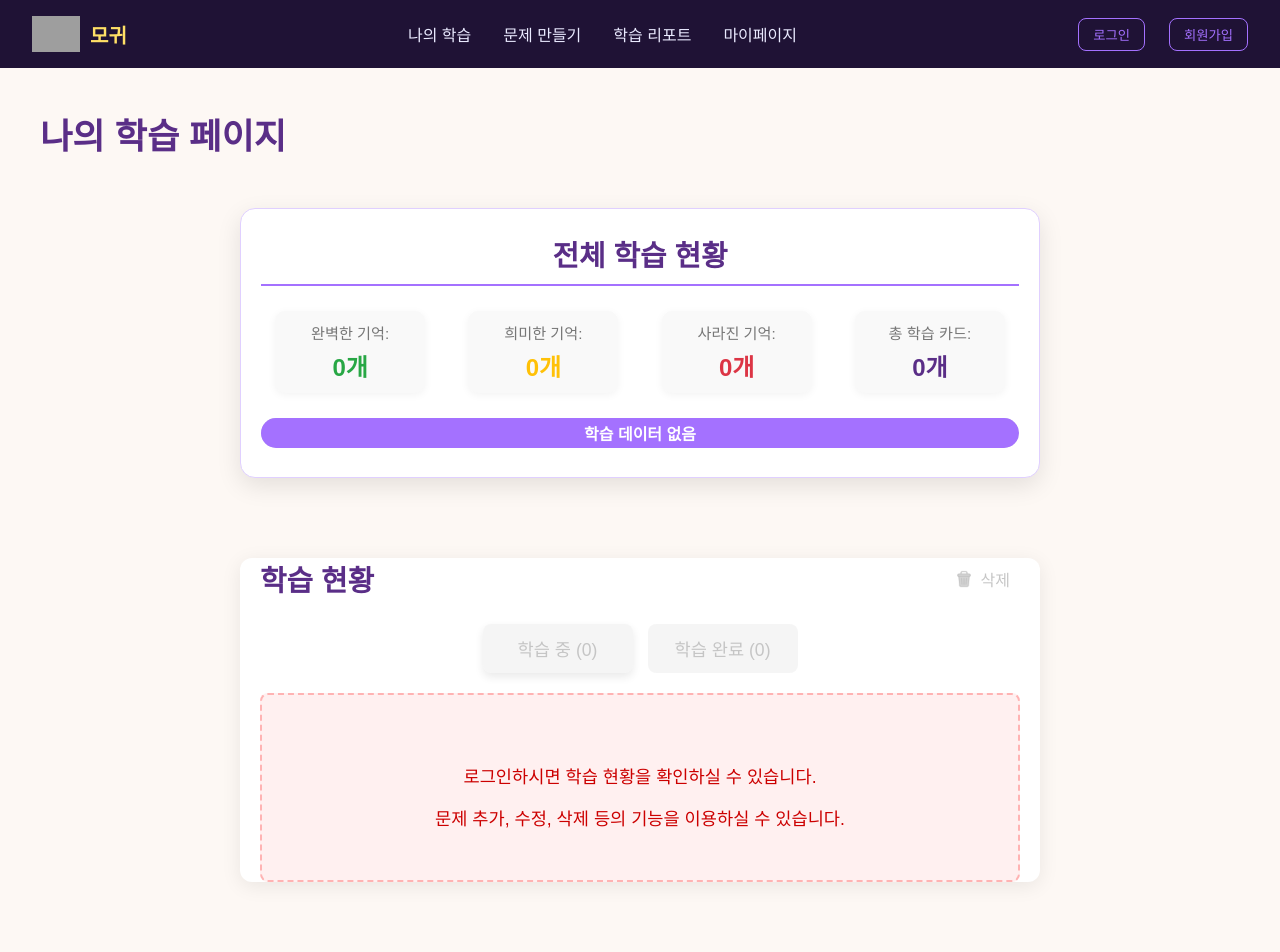
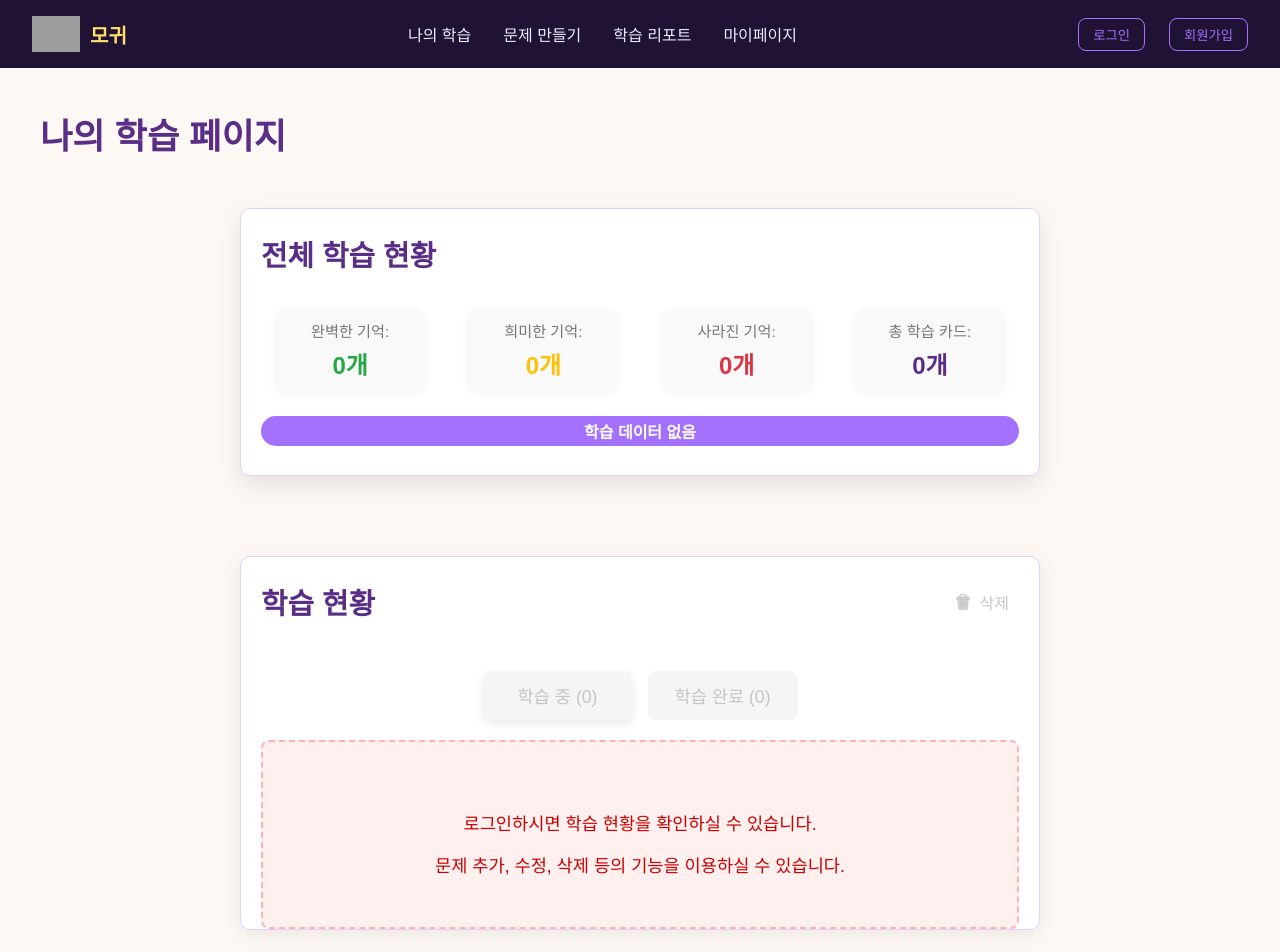
Before and after one commit to suhyun113/Mogwi, a Vue app in the folder frontend/: page /mystudy in a window 1280 px wide. Shown: the top 952 px of the page. Built offline with nearby package versions, Linux system fonts and the light colour scheme; grey boxes are pictures that could not be loaded.

Commit message:
Style (frontend): 텍스트 위치 및 테두리 디자인 수정

```diff
--- a/frontend/src/components/MyStudy/OverallStudySummary.vue
+++ b/frontend/src/components/MyStudy/OverallStudySummary.vue
@@ -109,7 +109,7 @@ export default {
     width: 100%;
     max-width: 800px;
     background-color: #ffffff;
-    border-radius: 15px;
+    border-radius: 10px;
     box-shadow: 0 8px 25px rgba(0, 0, 0, 0.1);
     padding: 30px;
     margin-bottom: 40px;
@@ -121,9 +121,7 @@ export default {
     font-size: 1.8rem;
     font-weight: 600;
     margin-bottom: 25px;
-    border-bottom: 2px solid #a471ff;
     padding-bottom: 10px;
-    text-align: center;
 }
 
 .summary-stats {
--- a/frontend/src/components/MyStudy/ProblemListSection.vue
+++ b/frontend/src/components/MyStudy/ProblemListSection.vue
@@ -284,13 +284,14 @@ export default {
 /* 기존 스타일 유지 */
 .problem-list-section {
     background-color: #ffffff;
-    border-radius: 12px;
+    border-radius: 10px;
     box-shadow: 0 4px 20px rgba(0, 0, 0, 0.08);
     padding: 30px;
     margin-top: 40px;
     width: 100%;
     max-width: 800px;
     box-sizing: border-box;
+    border: 1px solid #e0d0ff; /* Subtle border */
 }
 
 .section-header {
@@ -304,7 +305,7 @@ export default {
     color: #5a2e87;
     font-size: 1.8rem;
     font-weight: 600;
-    margin: 0;
+    margin: 5;
 }
 
 .header-buttons {
```
